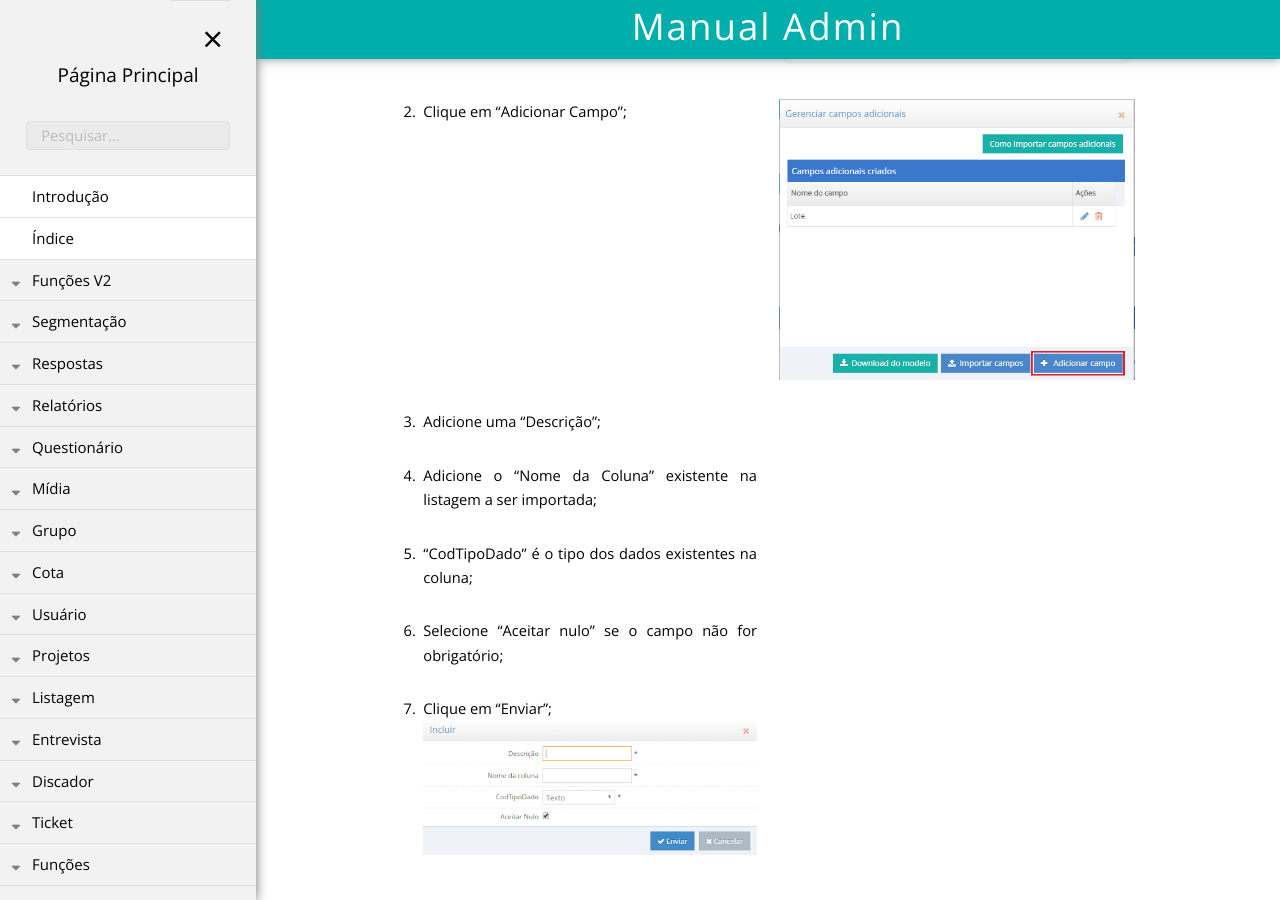
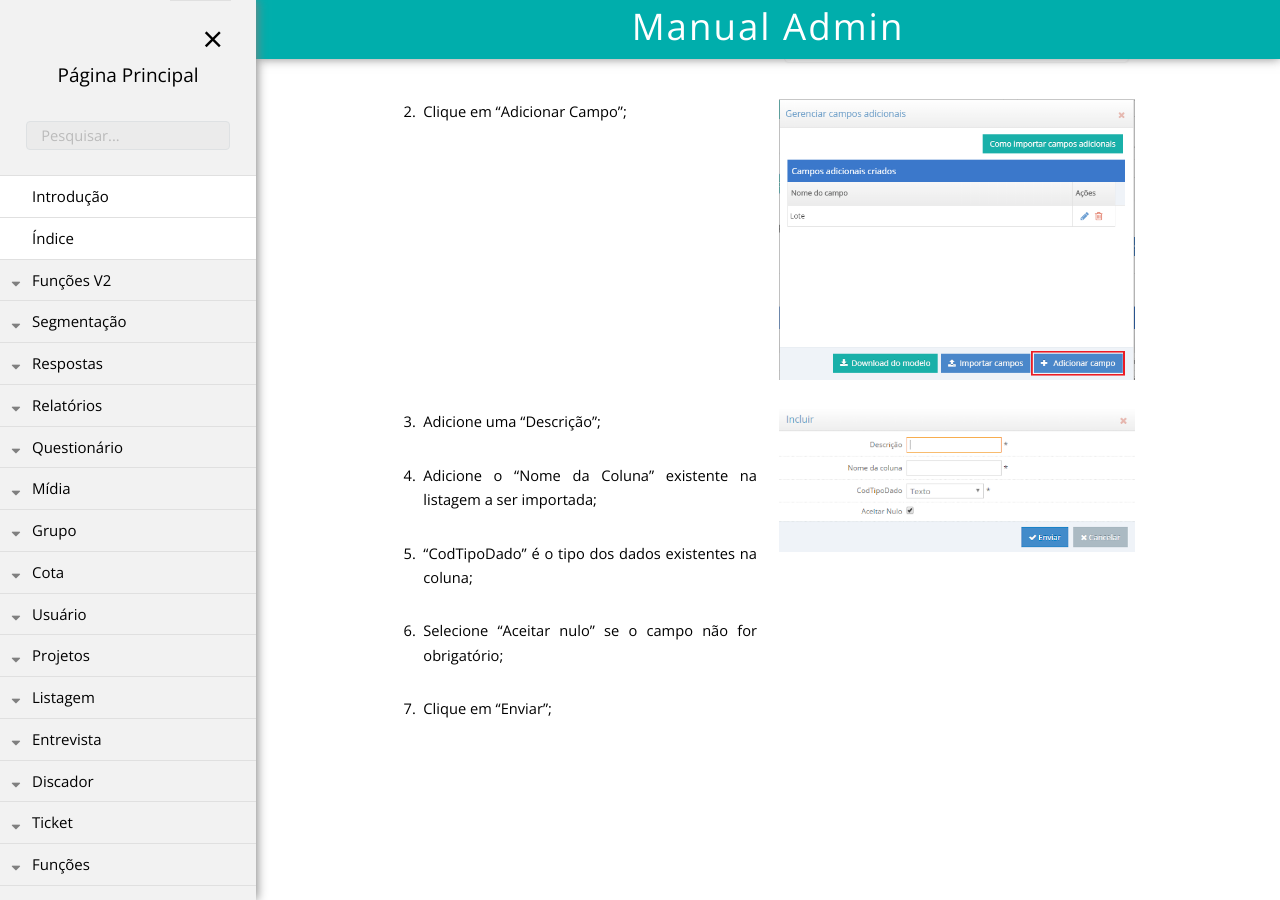
Before and after one commit to rogerio-figueiredo-hsr/hsrtechonline.github.io, a Jekyll site: the page built from _posts/2020-02-07-adicionar-listagem-novo.md, in a window 1280 px wide and 900 px high, scrolled down 1026 px. Built offline with Jekyll 4.4.1, drawn with Linux system fonts in a browser that asks for light colours.

Commit message:
adicionar-listagem

```diff
--- a/_posts/2020-02-07-adicionar-listagem-novo.md
+++ b/_posts/2020-02-07-adicionar-listagem-novo.md
@@ -60,6 +60,10 @@ pasta: "Listagem"
 6. Selecione "Aceitar nulo" se o campo não for obrigatório;
 
 7. Clique em "Enviar";
+</div>
+
+<div class="6u 12u$(small)" markdown="1">
 ![Imagem de apoio 4]({{ "/assets/img/adicionar-listagem-04.png" | prepend: site.baseurl }})
 </div>
+
 </div>
```
